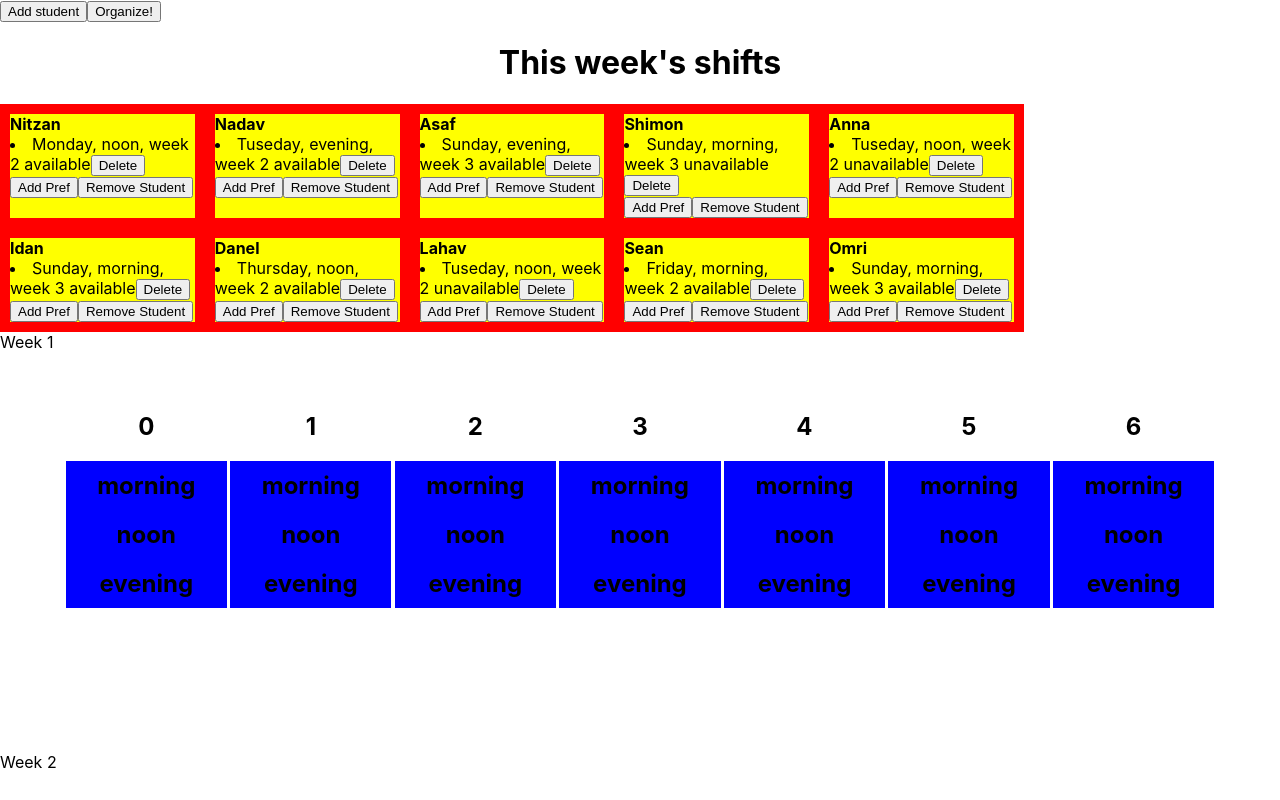
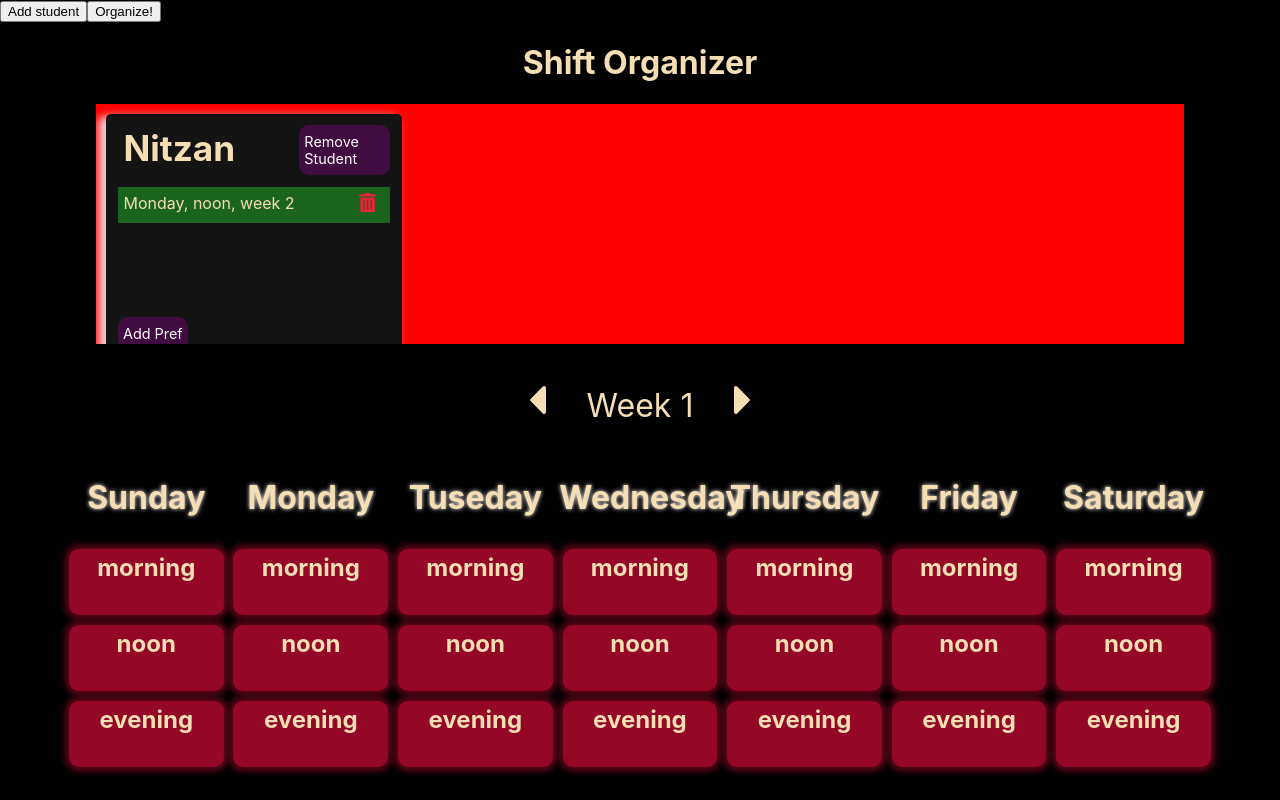
Before and after one commit to listguy/Shift-Organizer, a React (Create React App) app: page / in a window 1280 px wide. Shown: the top 800 px of the page. Built offline with nearby package versions, Linux system fonts and the light colour scheme.

Commit message:
styled almost every thing

```diff
--- a/package.json
+++ b/package.json
@@ -12,6 +12,7 @@
     "@types/react-dom": "^17.0.0",
     "react": "^17.0.1",
     "react-dom": "^17.0.1",
+    "react-icons": "^4.1.0",
     "react-scripts": "4.0.1",
     "styled-components": "^5.2.1",
     "sweetalert2": "^10.12.6",
--- /dev/null
+++ b/src/App.css
@@ -0,0 +1,4 @@
+body {
+  background-color: black;
+  color: wheat;
+}
--- a/src/App.tsx
+++ b/src/App.tsx
@@ -14,7 +14,9 @@ import { useEffect, useState } from "react";
 import AddStudent from "./components/AddStudent";
 import Swal, { SweetAlertResult } from "sweetalert2";
 import StudentsDeatails from "./components/StudentTicket";
-
+import { FaCaretLeft, FaCaretRight } from "react-icons/fa";
+import styled from "styled-components";
+import "./App.css";
 const names: string[] = [
   "Nitzan",
   "Nadav",
@@ -53,6 +55,7 @@ function App() {
   const [shiftsState, setShiftState] = useState<IOrganizedShiftDay[][]>(
     SM.getAllShifts()
   );
+  const [displayedWeek, setDisplayedWeek] = useState<number>(0);
 
   // Adds a new student to the shift Manager
   const addStudent: (name: string, sm?: IShiftManager) => IStudent | boolean = (
@@ -143,49 +146,67 @@ function App() {
     }
   };
 
-  // useEffect(() => {
-  //   addStudent("Nitzan");
-  // }, []);
+  const handleLeft: () => void = () =>
+    setDisplayedWeek((prev: number) => clamp(3, 0, prev - 1));
 
+  const handleRight: () => void = () =>
+    setDisplayedWeek((prev: number) => clamp(3, 0, prev + 1));
+
+  console.log(students);
   return (
     <>
       <AddStudent addFunction={addStudent} />
       <button onClick={organizeShifts}>Organize!</button>
-      <h1 style={{ textAlign: "center" }}>This week's shifts</h1>
-      {/* <h2>Available Students</h2>
-      <div>
-        {students.map((student: IStudent) => (
-          <li> {student.name}</li>
-        ))}
-      </div> */}
+      <h1 style={{ textAlign: "center" }}>Shift Organizer</h1>
+
       <StudentsDeatails
         students={students}
         addPref={addPreferenceToStudent}
         rmvPref={removePreferenceFromStudent}
         rmvStudent={removeStudent}
       />
-      Week 1
-      <WeekTable shifts={shiftsState[0]} />
-      Week 2
-      <WeekTable shifts={shiftsState[1]} />
-      Week 3
-      <WeekTable shifts={shiftsState[2]} />
-      Week 4
-      <WeekTable shifts={shiftsState[3]} />
-      {/* <h2>Students Preferences</h2>
-      {students.map((student: IStudent) => (
-        <li>
-          <b>{student.name}</b>,{" "}
-          {student?.preferences.map(
-            (pref: IPreference) =>
-              `${pref.shift.day}-${pref.shift.time} ${
-                pref.available ? "available" : "unavailable"
-              }`
-          )}
-        </li>
-      ))} */}
+      <ButtonsRow>
+        <ArrowButton opdir={false} onClick={handleLeft}>
+          <FaCaretLeft />
+        </ArrowButton>
+        <span>Week {displayedWeek + 1}</span>
+        <ArrowButton opdir={true} onClick={handleRight}>
+          <FaCaretRight />
+        </ArrowButton>
+      </ButtonsRow>
+      <WeekTable shifts={shiftsState[displayedWeek]} />
     </>
   );
 }
 
 export default App;
+
+//helpers
+function clamp(max: number, min: number, value: number): number {
+  return Math.max(min, Math.min(max, value));
+}
+
+const ButtonsRow = styled.div`
+  display: flex;
+  justify-content: center;
+  align-items: center;
+  margin-top: 4vh;
+  span {
+    font-size: 2em;
+    height: 100%;
+  }
+`;
+
+const ArrowButton = styled.div`
+  font-size: 3em;
+  margin: 0 2vw;
+  cursor: pointer;
+  transition: 0.15s ease-in-out;
+
+  :hover {
+    transform: translate(
+      ${(props: { opdir: boolean }) => (props.opdir ? "5px" : "-5px")},
+      0
+    );
+  }
+`;
--- a/src/components/StudentTicket.tsx
+++ b/src/components/StudentTicket.tsx
@@ -9,6 +9,7 @@ import {
   shiftInMS,
   weekInMs,
 } from "../shift_organizer_modules/utils/interface";
+import { FaTrashAlt } from "react-icons/fa";
 
 const daysInWeek: string[] = [
   "Sunday",
@@ -145,23 +146,30 @@ export default function StudentsDeatails({
     <Wrapper>
       {students.map((student: IStudent) => (
         <Ticket key={`student-${student.name}`}>
-          <b>{student.name}</b>
-          {student.getPreferences().map((pref: IPreference, i: number) => (
-            <li key={`pref-${student.name}-${i}`}>
-              {/* {`${pref.getTimeObject().week}-${pref.getTimeObject().day}-${
-                pref.getTimeObject().time
-              }  */}
-              {pref.getTimeString() +
-                ` ${pref.available ? "available" : "unavailable"}`}
-              <button onClick={() => promptRmvModal(pref, student)}>
-                Delete
-              </button>
-            </li>
-          ))}
-          <button onClick={() => promptAddModal(student.name)}>Add Pref</button>
-          <button onClick={() => promptRmvStudentModal(student.name)}>
-            Remove Student
-          </button>
+          <Header>
+            <h3>{student.name}</h3>
+            {/* @ts-ignore */}
+            <StyledButton onClick={() => promptRmvStudentModal(student.name)}>
+              Remove Student
+            </StyledButton>
+          </Header>
+          <PrefList>
+            {student.getPreferences().map((pref: IPreference, i: number) => (
+              <PrefRow
+                key={`pref-${student.name}-${i}`}
+                available={pref.available}
+              >
+                {pref.getTimeString()}
+                <TrashButton onClick={() => promptRmvModal(pref, student)}>
+                  <FaTrashAlt />
+                </TrashButton>
+              </PrefRow>
+            ))}
+          </PrefList>
+          {/* @ts-ignore */}
+          <StyledButton onClick={() => promptAddModal(student.name)}>
+            Add Pref
+          </StyledButton>
         </Ticket>
       ))}
     </Wrapper>
@@ -169,13 +177,68 @@ export default function StudentsDeatails({
 }
 
 const Wrapper = styled.div`
-  display: grid;
   background-color: red;
-  grid-template-columns: repeat(5, 1fr);
-  width: 80%;
+  /* display: flex;
+  flex: 1; */
+  width: 85%;
+  height: 30vh;
+  min-height: 30vh;
+  margin: auto;
+  overflow-x: auto;
 `;
 
 const Ticket = styled.div`
-  background-color: yellow;
+  background-color: rgb(20, 20, 20);
+  color: wheat;
+  display: flex;
+  flex-direction: column;
   margin: 10px;
+  width: 25%;
+  height: 95%;
+  padding: 8px 12px;
+  border-radius: 5px;
+  box-shadow: -6px 4px 8px 2px rgba(240, 250, 252, 0.8);
 `;
+
+const Header = styled.div`
+  display: grid;
+  align-items: flex-end;
+  grid-template-columns: 3fr 1.5fr;
+  margin-bottom: 10px;
+  h3 {
+    margin: 3%;
+    font-size: 2.2em;
+  }
+`;
+
+const PrefList = styled.div`
+  /* background-color: green; */
+  height: 65%;
+  overflow-y: auto;
+`;
+
+const PrefRow = styled.div`
+  background-color: ${(props: { available: boolean }) =>
+    props.available ? "#1a641e" : "rgb(126,5,5)"};
+  /* color: rgb(126, 11, 11); */
+  display: grid;
+  grid-template-columns: 9fr 1fr;
+  margin: 1% 0;
+  padding: 2% 2%;
+  /* font-size: 0.9em; */
+`;
+const TrashButton = styled.span`
+  color: rgb(238, 34, 56);
+  font-size: 1.2em;
+`;
+const StyledButton = styled.span`
+  background-color: ${(props: { bgcolor: string }) =>
+    props.bgcolor ? props.bgcolor : "#410c41"};
+  color: white;
+  width: fit-content;
+  height: fit-content;
+  padding: 8px 5px;
+  border-radius: 10px;
+  font-size: 0.9em;
+  cursor: pointer;
+`;
--- a/src/components/WeekTable.tsx
+++ b/src/components/WeekTable.tsx
@@ -1,6 +1,16 @@
 import React from "react";
 import styled from "styled-components";
 import { IOrganizedShiftDay } from "../shift_organizer_modules/utils/interface";
+
+const daysInWeek: string[] = [
+  "Sunday",
+  "Monday",
+  "Tuseday",
+  "Wednesday",
+  "Thursday",
+  "Friday",
+  "Saturday",
+];
 
 export default function WeekTable({
   shifts,
@@ -11,23 +21,17 @@ export default function WeekTable({
     <TableWrapper>
       {shifts?.map((shiftDay: IOrganizedShiftDay, i: number) => (
         <TableColumn>
-          <h2>{i}</h2>
+          <h2>{daysInWeek[i]}</h2>
           <ShiftDay>
-            <span>
-              <b>morning</b>
-            </span>
+            <span>morning</span>
             {shiftDay?.getMorning()?.chosen?.name}
           </ShiftDay>
           <ShiftDay>
-            <span>
-              <b>noon</b>
-            </span>
+            <span>noon</span>
             {shiftDay?.getNoon()?.chosen?.name}
           </ShiftDay>
           <ShiftDay>
-            <span>
-              <b>evening</b>
-            </span>
+            <span>evening</span>
             {shiftDay?.getEvening()?.chosen?.name}
           </ShiftDay>
         </TableColumn>
@@ -38,25 +42,39 @@ export default function WeekTable({
 
 const TableWrapper = styled.div`
   display: flex;
-  /* background-color: red; */
   width: 90vw;
   min-height: 40vh;
-  margin: 5vh auto;
+  margin: 2vh auto;
 `;
 
 const TableColumn = styled.div`
-  /* background-color: green; */
   display: flex;
   flex-direction: column;
   width: 14%;
   margin: 0 auto;
   text-align: center;
+
+  h2 {
+    font-size: 2em;
+    text-shadow: 0px 0px 4px #f7f2f2;
+  }
 `;
 
 const ShiftDay = styled.div`
-  background-color: blue;
-  padding: 10px;
-  font-size: 1.5em;
+  background-color: rgb(149, 7, 38);
   display: flex;
   flex-direction: column;
+  height: 30%;
+  margin: 3% 2%;
+  padding: 4px;
+  font-size: 1.5em;
+  border-radius: 10px;
+  font-style: italic;
+  box-shadow: 0px 0px 6px 4px rgba(116, 8, 31, 0.8);
+
+  span {
+    font-weight: bold;
+    font-style: initial;
+    margin-bottom: 4%;
+  }
 `;
--- a/src/shift_organizer_modules/shiftOrginazor.js
+++ b/src/shift_organizer_modules/shiftOrginazor.js
@@ -98,6 +98,7 @@ class ShiftManager {
         shift.assignStudent(student);
     }
     organize() {
+        this.initShifts();
         const shifts = this.shifts;
         const students = this.students;
         const availablePreferences = [];
@@ -108,6 +109,7 @@ class ShiftManager {
         //     return { name: student.name, counter: 0 };
         //   }
         // );
+        console.log(students);
         const numberOfShiftsOfStudent = students.reduce((prev, student) => {
             //TODO fix this
             //@ts-ignore
@@ -207,9 +209,10 @@ function minConflicts(csp, students, maxSteps, treshold, SM) {
             return current;
         let randomConflict = getRandomConflict(csp, treshold);
         let value = minimizeConflictsIn(randomConflict, students);
-        if (randomConflict.chosen) {
-            randomConflict.chosen.removeShift(randomConflict);
-        }
+        // if (randomConflict.chosen) {
+        //   randomConflict.chosen.removeShift(randomConflict);
+        // }
+        randomConflict.unassignStudent();
         randomConflict.assignStudent(value);
         value.addShift(randomConflict);
     }
@@ -259,14 +262,12 @@ function minimizeConflictsIn(conflictedShift, students) {
     return leastConflictedStudent.student;
 }
 function getConflictsWith(student, shift) {
-    if (!shift) {
-        console.log("Whatttttttttttttttttttttttttt");
-        return 100;
-    }
     // sum of shift count between the student's shifts
     if (student.shifts.length <= 1) {
         return shift.isAdjacent(student.shifts[0]) ? 1 : 0;
     }
+    if (shift.isStudentUnavailable(student))
+        return 1;
     const distanceBetweenShifts = student.shifts
         .map((shift) => shift.timeStamp)
         .concat(shift.timeStamp)
--- a/src/shift_organizer_modules/utils/Entities.js
+++ b/src/shift_organizer_modules/utils/Entities.js
@@ -17,6 +17,7 @@ class Shift {
         this.chosen = student;
     }
     unassignStudent() {
+        this.chosen?.removeShift(this);
         this.chosen = undefined;
     }
     addUnavailable(student) {
--- a/src/shift_organizer_modules/utils/Entities.ts
+++ b/src/shift_organizer_modules/utils/Entities.ts
@@ -35,6 +35,7 @@ export class Shift implements IShift {
   }
 
   unassignStudent() {
+    this.chosen?.removeShift(this);
     this.chosen = undefined;
   }
 
--- a/src/shift_organizer_modules/utils/interface.ts
+++ b/src/shift_organizer_modules/utils/interface.ts
@@ -9,7 +9,7 @@ export interface IShift {
   assignStudent(student: IStudent): void;
   unassignStudent(): void;
   addUnavailable(student: IStudent): void;
-  isStudentUnavailable(student: IStudent): void;
+  isStudentUnavailable(student: IStudent): boolean;
   isAdjacent(otherShift: IShift | undefined): boolean;
   hasSameStudent(otherShift: IShift | undefined): boolean;
   printUnavailable(): void;
```
Also changed, not shown: src/shift_organizer_modules/shiftOrginazor.ts (+8 -7 lines), 2 other files (tests, documents, lock files or other folders).
